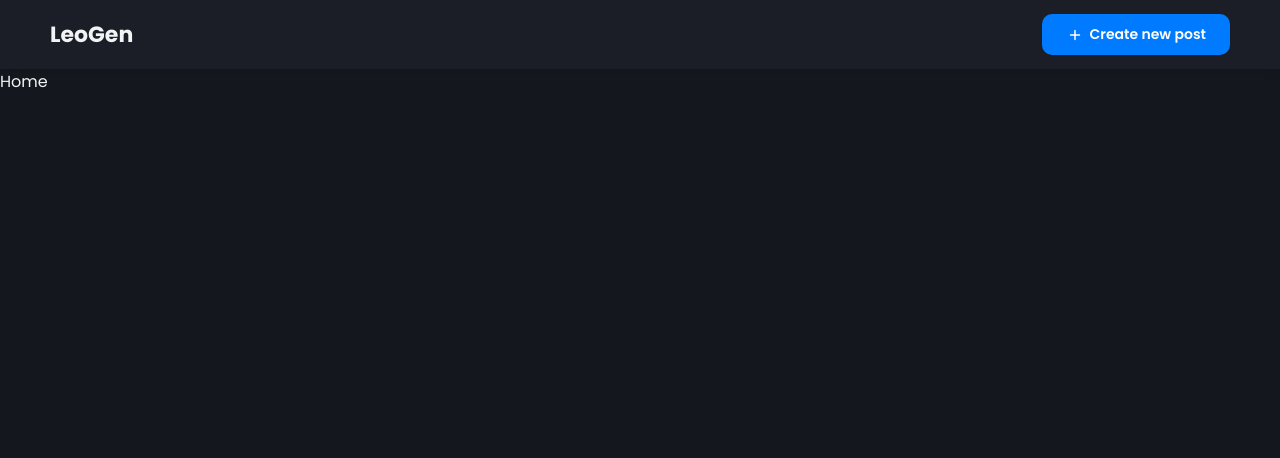
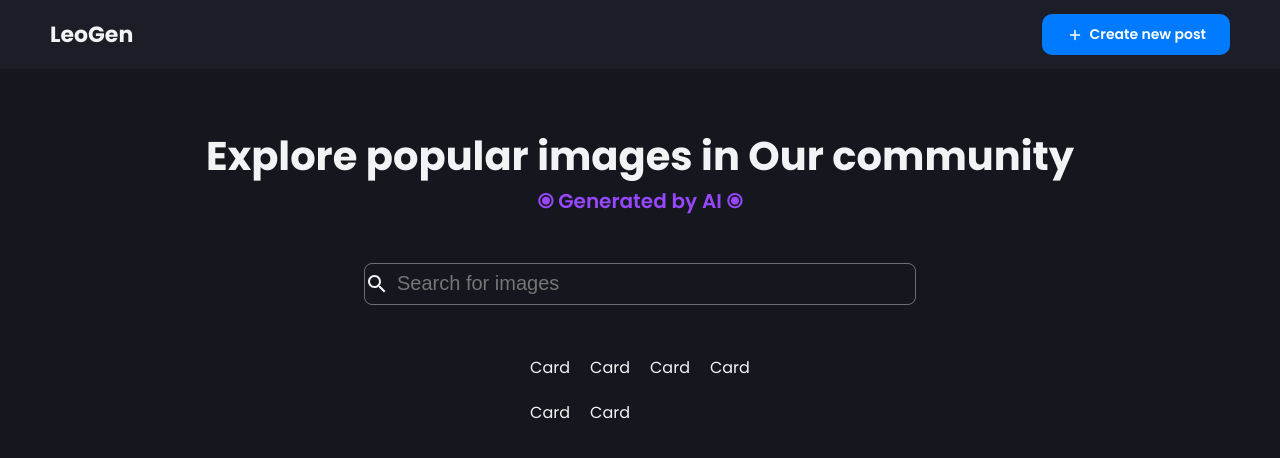
Before and after one commit to Xensen008/Leogen, a React (Vite) app in the folder Frontend/: page / in a window 1280 px wide. Shown: the top 458 px of the page. Built offline with nearby package versions, Linux system fonts and the light colour scheme.

Commit message:
chore: Update Home page layout and add Searchbar component

```diff
--- a/Frontend/src/Pages/Home.jsx
+++ b/Frontend/src/Pages/Home.jsx
@@ -1,13 +1,84 @@
 import React from 'react'
 import styled from 'styled-components'
+import Searchbar from '../components/Searchbar/Searchbar'
 
 const Container = styled.div`
     height: 100%;
     overflow-y : scroll;
+    background: ${({ theme }) => theme.bg};
+    padding: 30px 30px;
+    padding-bottom: 50px;
+    display: flex;
+    flex-direction: column;
+    align-items: center;
+    gap: 20px;
+    @media only screen and (max-width: 600px) {
+        padding: 6px 10px;
+    }
 `
+
+const Headline = styled.h1`
+    font-size: 40px;
+    font-weight: 700;
+    text-align: center;
+    display: flex;
+    flex-direction: column;
+    color: ${({ theme }) => theme.text_primary};
+    @media only screen and (max-width: 600px) {
+        font-size: 30px;
+    }
+`
+
+const Span = styled.span`
+    font-size: 20px;
+    font-weight: 600;
+    color: ${({ theme }) => theme.secondary};
+    @media only screen and (max-width: 600px) {
+        font-size: 16px;
+    }
+`
+
+const Wrapper = styled.div`
+    display: flex;
+    justify-content: center;
+    width: 100%;
+    max-width: 1400px;
+    padding: 30px 0;
+`
+
+const CardWrapper = styled.div`
+    display: grid;
+    gap: 20px;
+    @media (min-width: 1200px) {
+    grid-template-columns: repeat(4, 1fr);
+  }
+    @media(min-width:600px) and (max-width: 1199px) {
+        grid-template-columns: repeat(3, 1fr);
+    }
+    @media (max-width: 689px) {
+        grid-template-columns: repeat(2, 1fr);
+    }
+`
+
 function Home() {
   return (
-    <Container>Home</Container>
+    <Container>
+      <Headline>
+        Explore popular images in Our community
+        <Span>⦿ Generated by AI ⦿</Span>
+      </Headline>
+      <Searchbar/>
+      <Wrapper>
+          <CardWrapper>
+            <div>Card</div>
+            <div>Card</div>
+            <div>Card</div>
+            <div>Card</div>
+            <div>Card</div>
+            <div>Card</div>
+          </CardWrapper>
+      </Wrapper>
+    </Container>
   )
 }
 
--- /dev/null
+++ b/Frontend/src/components/Searchbar/Searchbar.jsx
@@ -0,0 +1,40 @@
+import React from 'react'
+import styled from 'styled-components'
+import { SearchOutlined } from '@mui/icons-material'
+
+const SearchBarContainer = styled.div`
+    display: flex;
+    max-width: 550px;
+    width: 90%;
+    height: 40px;
+    border:1px solid ${({ theme }) => theme.text_secondary + 90 };
+    color: ${({ theme }) => theme.text_primary};
+    border-radius: 8px;
+    padding: 12px 16px
+    cursor: pointer;
+    align-items: center;
+    gap: 6px;
+`
+
+function Searchbar() {
+  return (
+    <SearchBarContainer>
+        <SearchOutlined/>
+        <input
+        type="text"
+        placeholder="Search for images"
+        style={{
+            border: 'none',
+            outline: 'none',
+            width: '90%',
+            height: '100%',
+            fontSize: '20px',
+            backgroundColor: 'transparent',
+            color   : "inherit"
+        }}
+        />
+    </SearchBarContainer>
+  )
+}
+
+export default Searchbar
```
